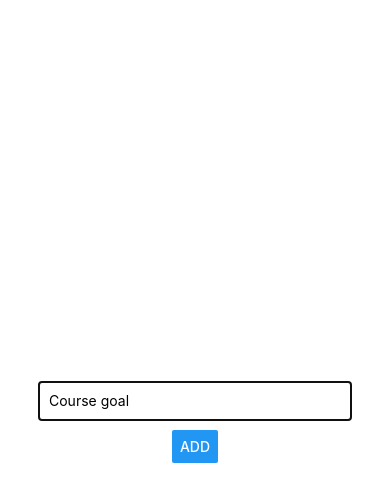
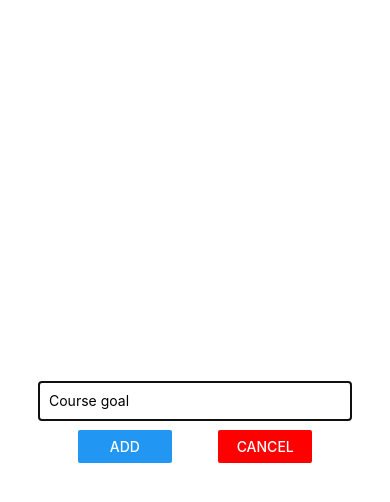
Before and after one commit to perrymacdougall/rn-first-app, a React Native app: screen / in a window 390 px wide. Both pictures are taken after a click on the button "ADD NEW GOAL". Shown: the top 502 px of the page. Built offline with nearby package versions, Linux system fonts and the light colour scheme.

Commit message:
cleared input after goal entry and added a cancel button

```diff
--- a/App.js
+++ b/App.js
@@ -27,10 +27,18 @@
     });
   }
 
+  const cancelGoalAdditionHandler = () => {
+    setIsAddMode(false);
+  }
+
   return (
     <View style={styles.screen}>
       <Button title="Add New Goal" onPress={() => setIsAddMode(true)} />
-      <GoalInput visible={isAddMode} onAddGoal={addGoalHandler} />
+      <GoalInput
+        visible={isAddMode}
+        onAddGoal={addGoalHandler}
+        onCancel={cancelGoalAdditionHandler}
+      />
       <FlatList
         keyExtractor={(item, index) => item.id}
         data={courseGoals}
--- a/components/GoalInput.js
+++ b/components/GoalInput.js
@@ -8,6 +8,11 @@
       setEnteredGoal(enteredText);
     };
 
+    const addGoalHandler = () => {
+        props.onAddGoal(enteredGoal);
+        setEnteredGoal('');
+    }
+
     return (
         <Modal visible={props.visible} animationType="slide">
             <View style={styles.inputContainer}>
@@ -17,7 +22,14 @@
                 onChangeText={goalInputHandler}
                 value={enteredGoal}
                 />
-                <Button title="ADD" onPress={props.onAddGoal.bind(this, enteredGoal)} />
+                <View style={styles.buttonContainer}>
+                    <View style={styles.button}>
+                        <Button title="ADD" onPress={addGoalHandler} />
+                    </View>
+                    <View style={styles.button}>
+                        <Button title="CANCEL" color="red" onPress={props.onCancel} />
+                    </View>
+                </View>
             </View>
         </Modal>
     )
@@ -36,6 +48,14 @@
         padding: 10,
         marginBottom: 10
     },
+    buttonContainer: {
+        flexDirection: 'row',
+        justifyContent: 'space-between',
+        width: '60%'
+    },
+    button: {
+        width: '40%'
+    }
 })
 
 export default GoalInput;
```
